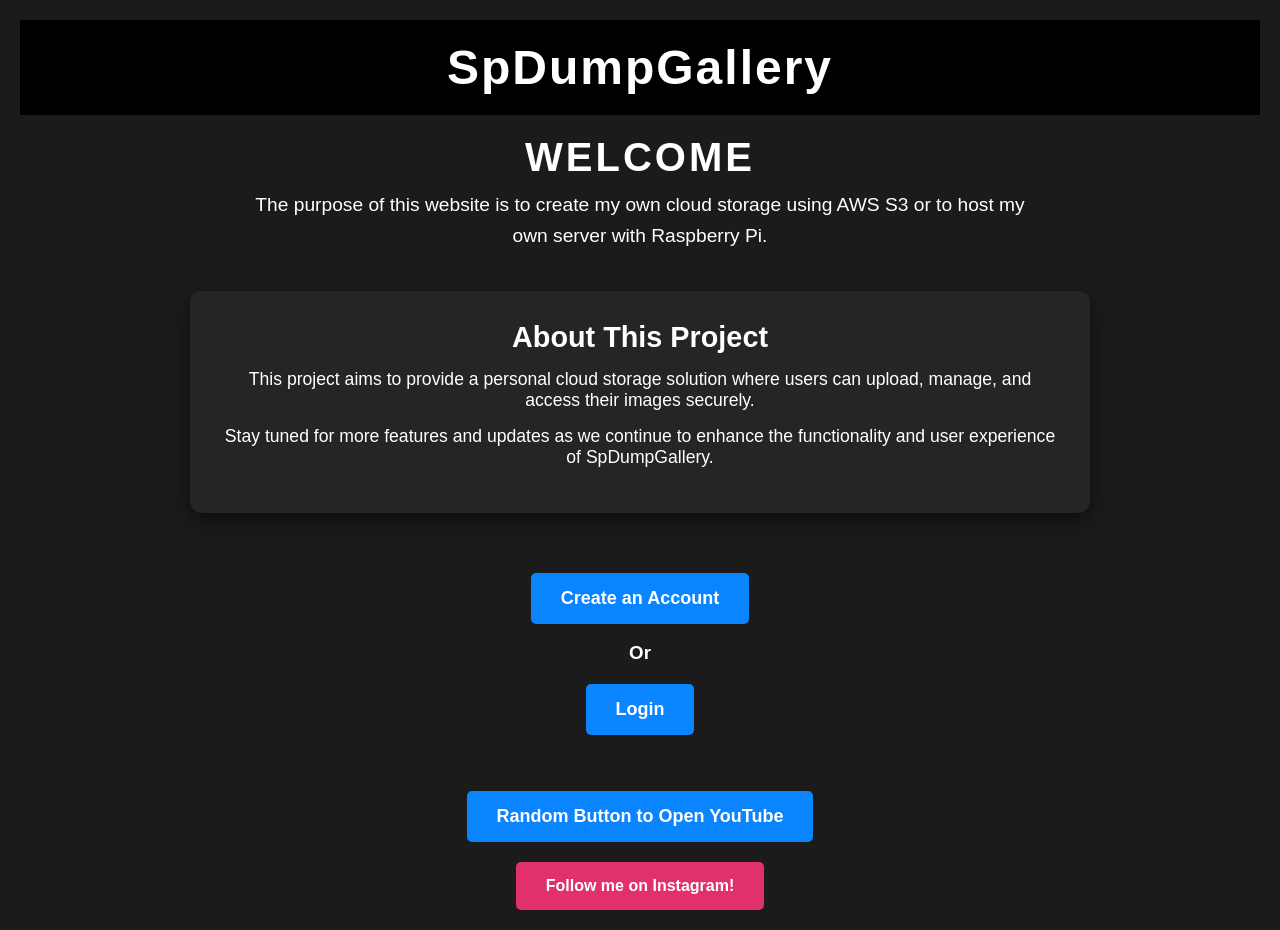
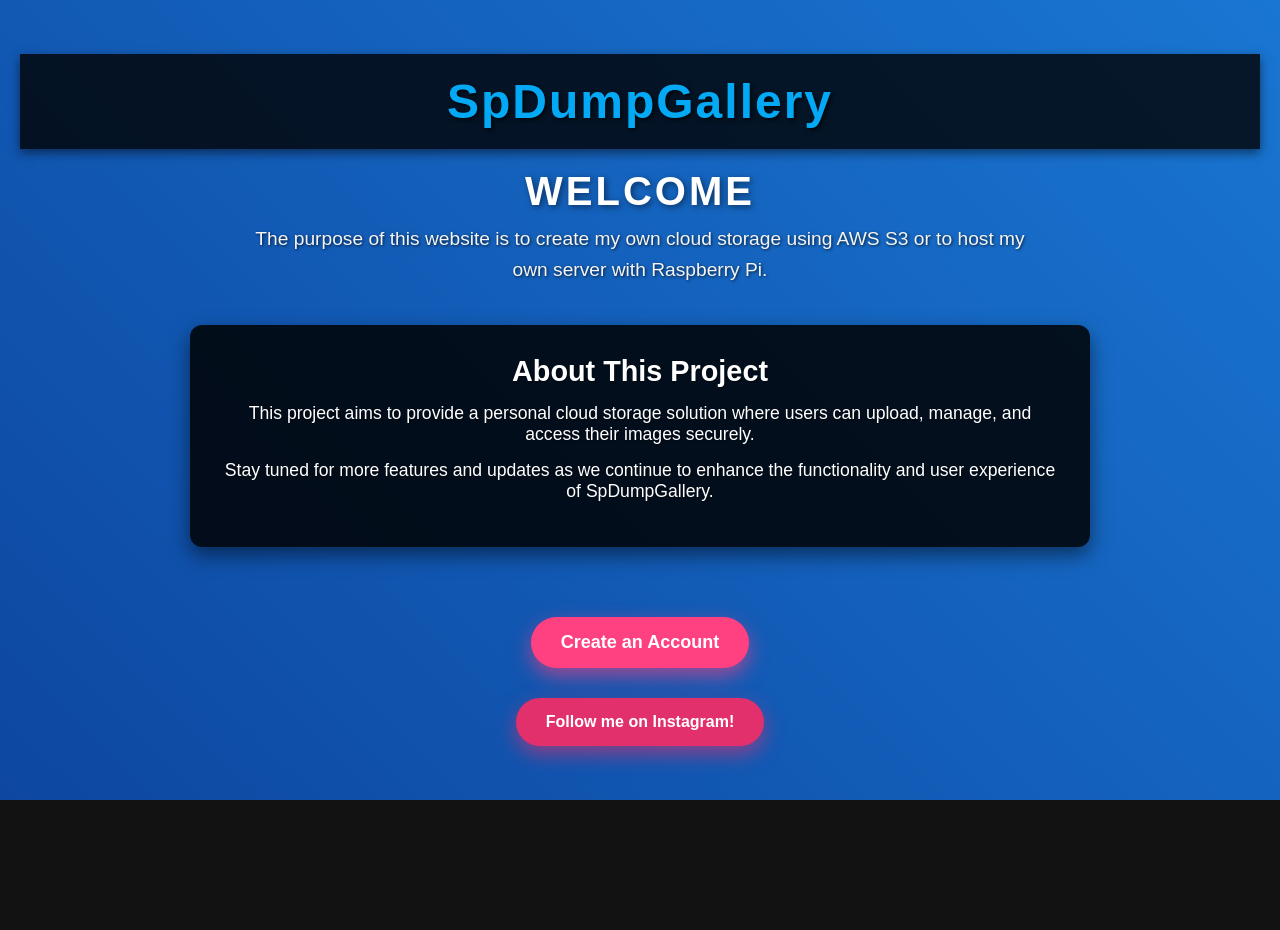
Before and after one commit to abdulwalidev/spdump, a website: page mainpage.html in a window 1280 px wide. After the commit the page ends 800 px from the top, so only its background shows below. Drawn offline with Linux system fonts and the light colour scheme.

Commit message:
Update mainpage.html

```diff
--- a/mainpage.html
+++ b/mainpage.html
@@ -8,14 +8,14 @@
         /* General styling */
         * {
             font-family: 'Arial', sans-serif;
-            color: white;
+            color: #ffffff;
             margin: 0;
             padding: 0;
             box-sizing: border-box;
         }
 
         body {
-            background-color: #1b1b1b;
+            background-color: #121212;
             overflow-x: hidden;
         }
 
@@ -29,23 +29,26 @@
             padding: 20px;
             opacity: 0;
             animation: fadeIn 2s forwards;
+            background-image: linear-gradient(45deg, #0d47a1, #1976d2);
         }
 
         /* Header styling */
         .header {
-            background-color: #000;
+            background-color: rgba(0, 0, 0, 0.8);
             padding: 20px;
             text-align: center;
             width: 100%;
             animation: slideInDown 1s ease-in-out;
+            box-shadow: 0 4px 10px rgba(0, 0, 0, 0.5);
         }
 
         .Homepagelogo {
-            color: #fff;
+            color: #03a9f4;
             text-decoration: none;
             font-size: 3rem;
             letter-spacing: 2px;
             transition: transform 0.3s, opacity 0.3s;
+            text-shadow: 2px 2px 4px rgba(0, 0, 0, 0.7);
         }
 
         .Homepagelogo:hover {
@@ -60,6 +63,8 @@
             margin-top: 20px;
             animation: textSlideIn 1.5s ease-in-out;
             letter-spacing: 3px;
+            color: #ffffff;
+            text-shadow: 2px 2px 6px rgba(0, 0, 0, 0.5);
         }
 
         .description {
@@ -70,35 +75,38 @@
             line-height: 1.6;
             opacity: 0;
             animation: fadeInUp 1.5s ease-in-out 0.5s forwards;
+            color: #f5f5f5;
+            text-shadow: 1px 1px 3px rgba(0, 0, 0, 0.7);
         }
 
         /* Button styling */
-        .buttons {
-            background-color: #0a84ff;
+        .cta-button {
+            background-color: #ff4081;
             color: white;
             border: none;
             padding: 15px 30px;
             font-weight: bold;
             cursor: pointer;
-            border-radius: 5px;
+            border-radius: 30px;
             font-size: 18px;
             text-decoration: none;
             display: inline-block;
-            margin-top: 20px;
+            margin-top: 30px;
             text-align: center;
             transition: background-color 0.3s, transform 0.3s;
+            box-shadow: 0 8px 20px rgba(255, 64, 129, 0.6);
             opacity: 0;
             animation: fadeInUp 1.5s ease-in-out 0.8s forwards;
         }
 
-        .buttons:hover {
-            background-color: #007aff;
+        .cta-button:hover {
+            background-color: #ff80ab;
             transform: translateY(-5px);
         }
 
         /* Additional Info Styling */
         .info-section {
-            background-color: #252525;
+            background-color: rgba(0, 0, 0, 0.85);
             padding: 30px;
             border-radius: 12px;
             box-shadow: 0 8px 20px rgba(0, 0, 0, 0.5);
@@ -107,6 +115,8 @@
             text-align: center;
             opacity: 0;
             animation: fadeIn 2s ease-in-out 1s forwards;
+            color: #eeeeee;
+            text-shadow: 1px 1px 3px rgba(0, 0, 0, 0.5);
         }
 
         .info-section h3 {
@@ -125,17 +135,18 @@
             background-color: #E1306C;
             color: white;
             padding: 15px 30px;
-            border-radius: 5px;
+            border-radius: 30px;
             text-decoration: none;
             font-weight: bold;
-            margin-top: 20px;
+            margin-top: 30px;
             transition: background-color 0.3s, transform 0.3s;
+            box-shadow: 0 8px 20px rgba(225, 48, 108, 0.6);
             opacity: 0;
             animation: fadeInUp 1.5s ease-in-out 1.2s forwards;
         }
 
         .instagram-link:hover {
-            background-color: #C13584;
+            background-color: #c13584;
             transform: translateY(-5px);
         }
 
@@ -176,13 +187,7 @@
             <p>Stay tuned for more features and updates as we continue to enhance the functionality and user experience of SpDumpGallery.</p>
         </div>
 
-        <button onclick="document.location='signup.html'" class="buttons">Create an Account</button>
-        <br>
-        <h3>Or</h3>
-        <button onclick="document.location='login.html'" class="buttons">Login</button>
-        <br><br>
-        <button onclick="window.open('https://www.youtube.com', '_blank')" class="buttons">Random Button to Open YouTube</button>
-
+        <a href="signup.html" class="cta-button">Create an Account</a>
         <a href="https://www.instagram.com/walicameo" class="instagram-link" target="_blank">Follow me on Instagram!</a>
     </div>
 </body>
```
